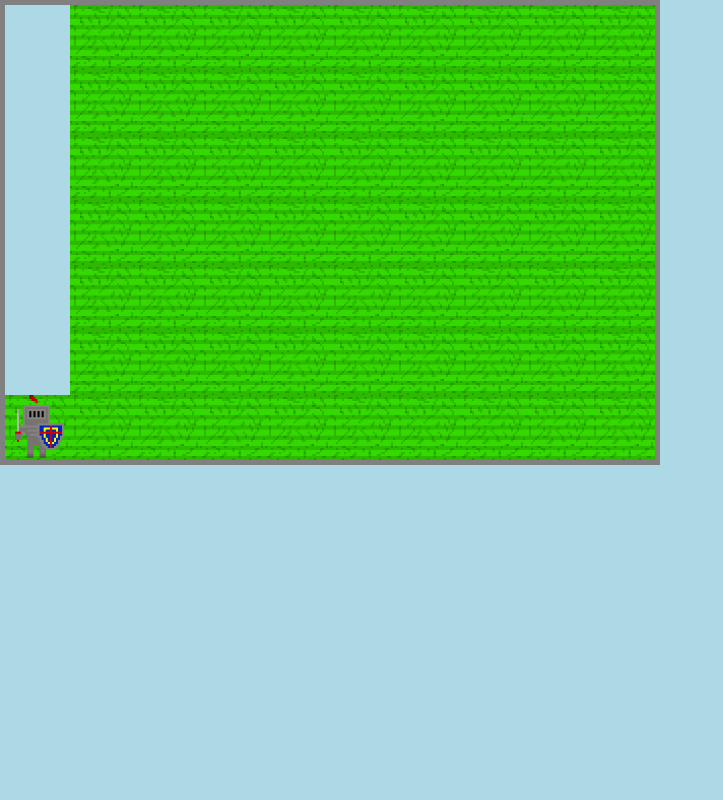
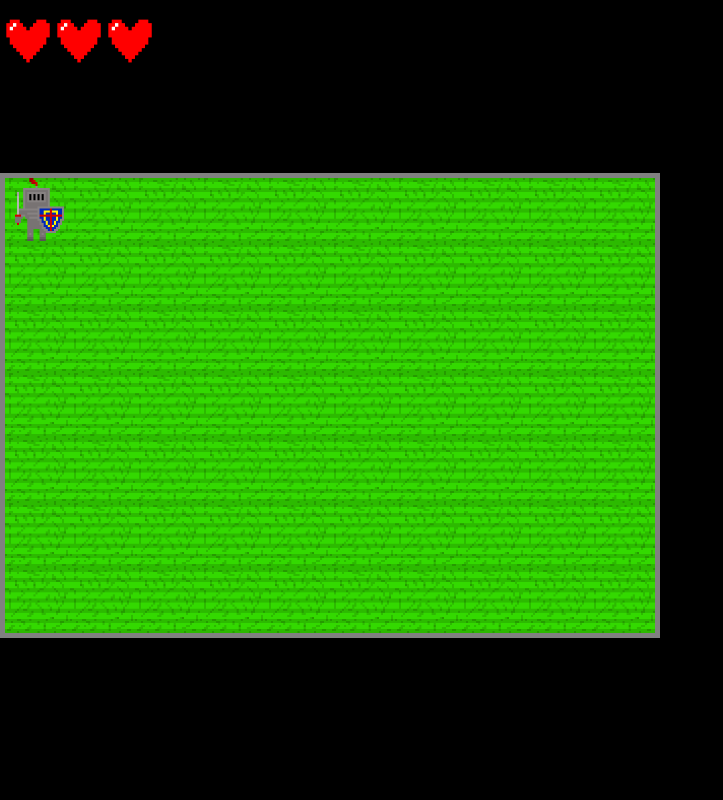
Before and after one commit to WilliamWiseman/RandomGames, a website: page pages/RPG.html in a window 1280 px wide. Shown: the whole page, without its empty margins (0-723 px from the left). Drawn offline with Linux system fonts and the light colour scheme.

Commit message:
BIG changes

```diff
--- a/pages/RPG.html
+++ b/pages/RPG.html
@@ -5,23 +5,25 @@
 <body>
     <style>
         body {
-            background-color: lightblue;
-            overflow:hidden;
-        	width:1vw;
-        	height:100vh;
-            margin:0;
-            padding:0;
+            background-color: black;
+            overflow: hidden;
+            width: 1vp;
+            height: 100vh;
+            margin: 0;
+            padding: 0;
         }
 
 
 
         .gameArea {
             text-align: center;
-            width:650px;
-            height:455px;
-            overflow:hidden;
-            border:5px solid gray;
-            position:fixed;
+            width: 650px;
+            height: 455px;
+            overflow: hidden;
+            border: 5px solid gray;
+            position: fixed;
+            top: 50%;
+            margin-top: -227.5px;
 
 
         }
@@ -34,20 +36,49 @@
         }
 
         .player {
-        width:65px;
-        height:65px;
+            width: 65px;
+            height: 65px;
+            position: absolute;
+        }
+
+        .heart {
+            width: 50px;
+            height: 50px;
+            position: fixed;
+            top: 2%;
+            left: 3px;
+        }
+
+        .heart:nth-child(2) {
+            left: 54px;
+        }
+
+        .heart:nth-child(3) {
+            left: 105px;
         }
     </style>
+
+    <img class="heart" id="h1" src="https://raw.githubusercontent.com/WilliamWiseman/RandomGames/main/images/Heart.gif">
+
+    <img class="heart" id="h2" src="https://raw.githubusercontent.com/WilliamWiseman/RandomGames/main/images/Heart.gif">
+
+    <img class="heart" id="h3" src="https://raw.githubusercontent.com/WilliamWiseman/RandomGames/main/images/Heart.gif">
+
     <div class="gameArea">
+
         <div id="add"> </div>
+
     </div>
-    <img class="player" id="player" src="https://raw.githubusercontent.com/WilliamWiseman/RandomGames/main/images/frontMC.gif">
+
+    <img class="player" id="player"
+        src="https://raw.githubusercontent.com/WilliamWiseman/RandomGames/main/images/frontMC.gif">
+
     <script>
         let grid = [];
         let player = {
-        model:document.getElementById('player'),
-        x:0,
-        y:0
+            model: document.getElementById('player'),
+            x: 0,
+            y: 0
         };
 
         function createWorld() {
@@ -69,6 +100,8 @@
         }
         createWorld();
         grid[0][0].block.appendChild(player.model);
+        player.model.style.left = "0px"; //yeah yeah, I'll fix this part
+        player.model.style.top = "0px";
 
 
     </script>
```
Lines whose indentation alone changed are shown as unchanged.
